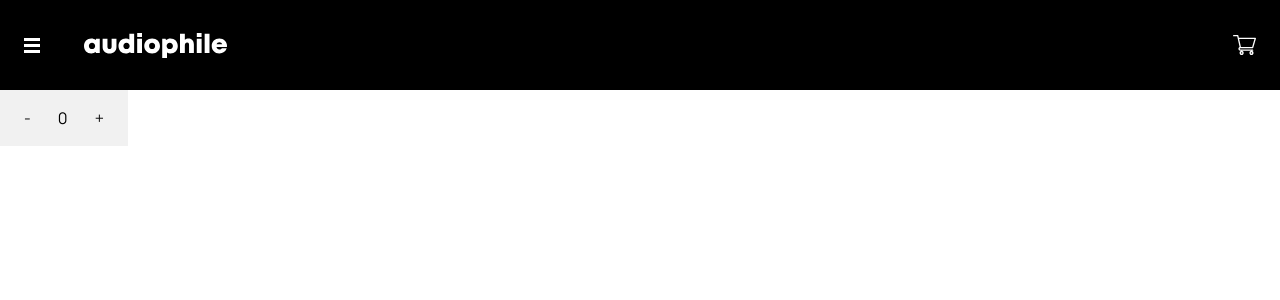
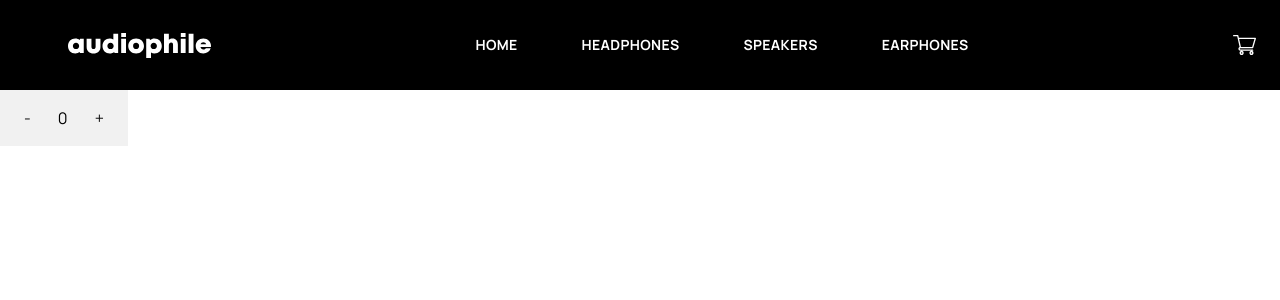
Before and after one commit to tannaz97shr/audiophile-ecommerce-website, a Next.js app: page / in a window 1280 px wide. Shown: the top 300 px of the page. Built offline with nearby package versions, Linux system fonts and the light colour scheme.

Commit message:
feat: implement header menu

```diff
--- a/src/components/HeaderMenu/Menu.tsx
+++ b/src/components/HeaderMenu/Menu.tsx
@@ -1,11 +1,11 @@
 "use client";
 
 import { IHeaderMenuItem } from "@/models/general";
-import Image from "next/image";
+import Link from "next/link";
 import { useState } from "react";
 import Backdrop from "../UI/Backdrop";
-import { Button } from "../UI/Button";
-import { BurgerMenuIcon, IconArrowRight } from "../UI/Icons";
+import { BurgerMenuIcon } from "../UI/Icons";
+import MenuItem from "./MenuItem";
 
 const Menu = () => {
   const [isOpen, setIsOpen] = useState<boolean>(false);
@@ -23,46 +23,52 @@ const Menu = () => {
     {
       name: "earphones",
       href: "/earphones",
-      image: "/assets/earphones.png",
+      image: "/assets/image-category-thumbnail-earphones.png",
     },
   ];
   return (
     <>
       <button
+        className="lg:hidden"
         onClick={() => {
           setIsOpen(!isOpen);
         }}
       >
         <BurgerMenuIcon />
       </button>
-      {isOpen && <Backdrop />}
       {isOpen && (
-        <div className="bg-white absolute top-[90px] z-20 w-full left-0 rounded-b px-4 py-6">
-          <div>
+        <Backdrop
+          onClick={() => {
+            setIsOpen(!isOpen);
+          }}
+        />
+      )}
+      {isOpen && (
+        <div className="bg-white absolute top-[90px] z-20 w-full left-0 rounded-b px-4 py-6 lg:hidden">
+          <div className="flex flex-col md:flex-row">
             {items.map((item: IHeaderMenuItem) => (
-              <div
-                key={item.name}
-                className="bg-grey h-40 rounded-lg mt-16 relative"
-              >
-                <Image
-                  alt={item.name}
-                  src={item.image}
-                  width={90}
-                  height={90}
-                  className="absolute mx-auto left-0 right-0 top-[-20px]"
-                />
-                <div className="mx-auto w-fit pt-20 text-center">
-                  <span className=" uppercase font-bold">{item.name}</span>
-                  <Button variant="text" href={item.href}>
-                    <span>shop</span>
-                    <IconArrowRight className="ml-2" />
-                  </Button>
-                </div>
-              </div>
+              <MenuItem item={item} />
             ))}
           </div>
         </div>
       )}
+      <div className="hidden lg:flex lg:order-2">
+        <Link
+          href={"/"}
+          className=" text-white mx-8 uppercase font-bold text-sm tracking-wide"
+        >
+          home
+        </Link>
+        {items.map((item: IHeaderMenuItem) => (
+          <Link
+            key={item.name}
+            href={item.href}
+            className=" text-white mx-8 uppercase font-bold text-sm tracking-wide"
+          >
+            {item.name}
+          </Link>
+        ))}
+      </div>
     </>
   );
 };
--- /dev/null
+++ b/src/components/HeaderMenu/MenuItem.tsx
@@ -0,0 +1,34 @@
+import { IHeaderMenuItem } from "@/models/general";
+import Image from "next/image";
+import { Button } from "../UI/Button";
+import { IconArrowRight } from "../UI/Icons";
+
+interface MenuItemProps {
+  item: IHeaderMenuItem;
+}
+
+const MenuItem = ({ item }: MenuItemProps) => {
+  return (
+    <div
+      key={item.name}
+      className="flex bg-grey h-40 rounded-lg mt-16 relative md:flex-1 mx-2.5"
+    >
+      <Image
+        alt={item.name}
+        src={item.image}
+        width={90}
+        height={90}
+        className="absolute mx-auto left-0 right-0 top-[-20px]"
+      />
+      <div className="mx-auto w-fit pt-20 text-center">
+        <span className=" uppercase font-bold">{item.name}</span>
+        <Button variant="text" href={item.href}>
+          <span>shop</span>
+          <IconArrowRight className="ml-2" />
+        </Button>
+      </div>
+    </div>
+  );
+};
+
+export default MenuItem;
--- a/src/components/HeaderMenu/index.tsx
+++ b/src/components/HeaderMenu/index.tsx
@@ -4,12 +4,12 @@ import Menu from "./Menu";
 
 const HeaderMenu = () => {
   return (
-    <div className="bg-black h-[90px] flex items-center px-6 py-8 border-b-grey-dark z-20">
+    <div className="bg-black h-[90px] flex items-center px-6 py-8 border-b-grey-dark z-20 lg:justify-between">
       <Menu />
-      <Link href={"/"} className="mx-auto md:ml-11">
+      <Link href={"/"} className="mx-auto md:ml-11 lg:order-1 lg:mr-0">
         <LogoIcon />
       </Link>
-      <button>
+      <button className="lg:order-3">
         <CartIcon />
       </button>
     </div>
--- a/src/components/UI/Backdrop/index.tsx
+++ b/src/components/UI/Backdrop/index.tsx
@@ -1,10 +1,12 @@
 interface BackdropProps {
   onHeader?: boolean;
+  onClick?: () => void;
 }
 
-const Backdrop = ({ onHeader }: BackdropProps) => {
+const Backdrop = ({ onHeader, onClick }: BackdropProps) => {
   return (
     <div
+      onClick={onClick}
       className={`fixed h-[100vh] w-[100vw] bg-backdrop left-0 z-10 ${
         onHeader ? "top-0" : "top-[90px]"
       }`}
```
